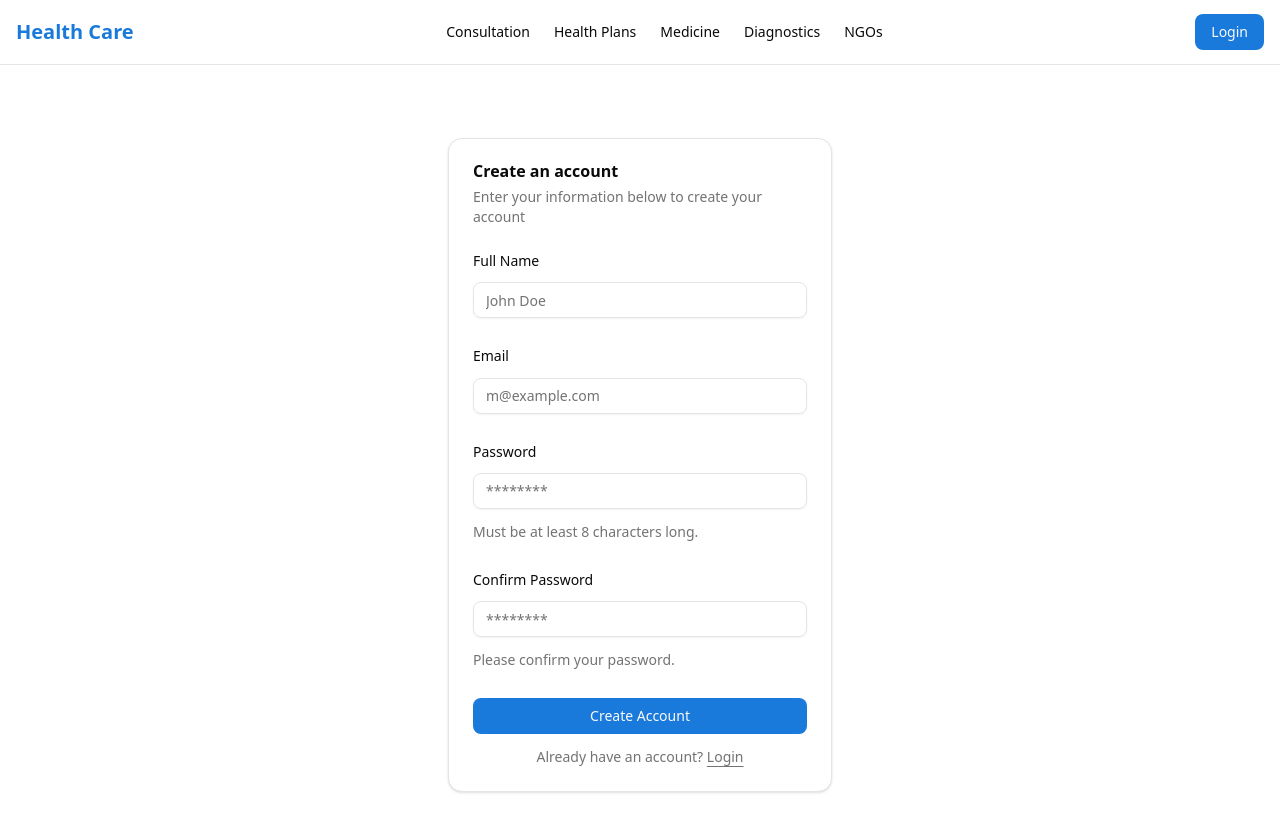
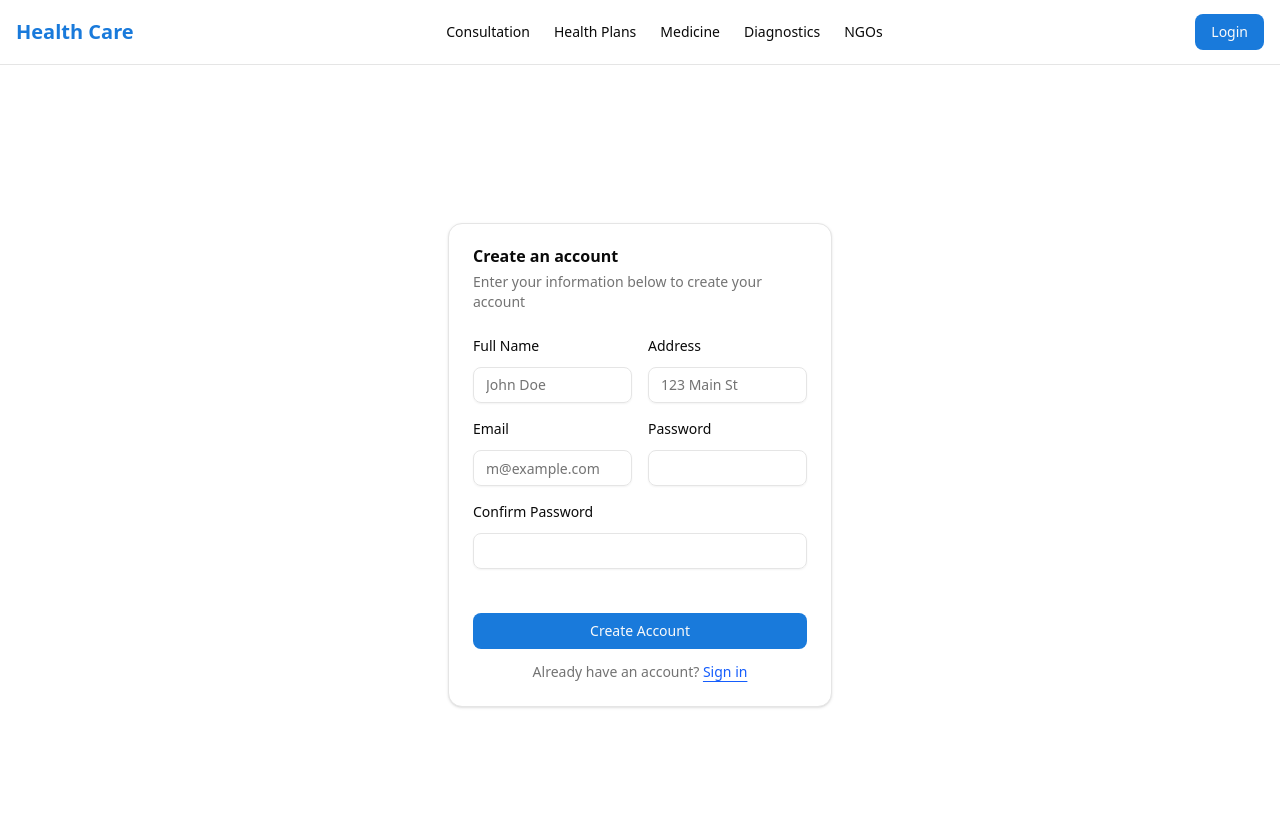
Before and after one commit to arafatrahman862/Health_Care_Frontend, a Next.js app: page /register in a window 1280 px wide. Shown: the top 832 px of the page. Built offline with nearby package versions, Linux system fonts and the light colour scheme.

Commit message:
implement register patient functionality with form handling and error display

```diff
--- a/src/components/register-form.tsx
+++ b/src/components/register-form.tsx
@@ -1,21 +1,39 @@
-import { Button } from "@/components/ui/button"
+"use client";
+import { Button } from "@/components/ui/button";
 import {
   Card,
   CardContent,
   CardDescription,
   CardHeader,
   CardTitle,
-} from "@/components/ui/card"
+} from "@/components/ui/card";
 import {
   Field,
   FieldDescription,
   FieldGroup,
   FieldLabel,
-} from "@/components/ui/field"
-import { Input } from "@/components/ui/input"
-import Link from "next/link";
+} from "@/components/ui/field";
+import { Input } from "@/components/ui/input";
+import { registerPatient } from "@/services/auth/registerPatient";
+import { useActionState } from "react";
 
 export function RegisterForm({ ...props }: React.ComponentProps<typeof Card>) {
+  const [state, formAction, isPending] = useActionState(registerPatient, null);
+  console.log(state, "state");
+
+    const getFieldError = (fieldName: string) => {
+      if (state && state.errors) {
+        const error = state.errors.find((err: any) => err.field === fieldName);
+        if (error) {
+          return error.message;
+        } else {
+          return null;
+        }
+      } else {
+        return null;
+      }
+    };
+
   return (
     <Card {...props}>
       <CardHeader>
@@ -25,56 +43,96 @@ export function RegisterForm({ ...props }: React.ComponentProps<typeof Card>) {
         </CardDescription>
       </CardHeader>
       <CardContent>
-        <form>
+        <form action={formAction}>
           <FieldGroup>
+            <div className="grid grid-cols-1 md:grid-cols-2 gap-4">
+              {/* Name */}
               <Field>
                 <FieldLabel htmlFor="name">Full Name</FieldLabel>
-              <Input id="name" type="text" placeholder="John Doe" required />
+                <Input
+                  id="name"
+                  name="name"
+                  type="text"
+                  placeholder="John Doe"
+                />
+                {getFieldError("name") && (
+                  <FieldDescription className="text-red-600">
+                    {getFieldError("name")}
+                  </FieldDescription>
+                )}
               </Field>
+              {/* Address */}
+              <Field>
+                <FieldLabel htmlFor="address">Address</FieldLabel>
+                <Input
+                  id="address"
+                  name="address"
+                  type="text"
+                  placeholder="123 Main St"
+                />
+
+                {getFieldError("address") && (
+                  <FieldDescription className="text-red-600">
+                    {getFieldError("address")}
+                  </FieldDescription>
+                )}
+              </Field>
+              {/* Email */}
               <Field>
                 <FieldLabel htmlFor="email">Email</FieldLabel>
                 <Input
                   id="email"
+                  name="email"
                   type="email"
                   placeholder="m@example.com"
-                required
                 />
+
+                {getFieldError("email") && (
+                  <FieldDescription className="text-red-600">
+                    {getFieldError("email")}
+                  </FieldDescription>
+                )}
               </Field>
+              {/* Password */}
               <Field>
                 <FieldLabel htmlFor="password">Password</FieldLabel>
-              <Input
-                id="password"
-                type="password"
-                placeholder="********"
-                required
-              />
-              <FieldDescription>
-                Must be at least 8 characters long.
+                <Input id="password" name="password" type="password" />
+
+                {getFieldError("password") && (
+                  <FieldDescription className="text-red-600">
+                    {getFieldError("password")}
                   </FieldDescription>
+                )}
               </Field>
-            <Field>
-              <FieldLabel htmlFor="confirm-password">
+              {/* Confirm Password */}
+              <Field className="md:col-span-2">
+                <FieldLabel htmlFor="confirmPassword">
                   Confirm Password
                 </FieldLabel>
                 <Input
-                id="confirm-password"
+                  id="confirmPassword"
+                  name="confirmPassword"
                   type="password"
-                placeholder="********"
-                required
                 />
-              <FieldDescription>Please confirm your password.</FieldDescription>
+
+                {getFieldError("confirmPassword") && (
+                  <FieldDescription className="text-red-600">
+                    {getFieldError("confirmPassword")}
+                  </FieldDescription>
+                )}
               </Field>
-            <FieldGroup>
+            </div>
+            <FieldGroup className="mt-4">
               <Field>
-                <Button type="submit">Create Account</Button>
+                <Button type="submit" disabled={isPending}>
+                  {isPending ? "Creating Account..." : "Create Account"}
+                </Button>
+
                 <FieldDescription className="px-6 text-center">
                   Already have an account?{" "}
-                  <Link
-                    href="/login"
-                    className="underline-offset-4 hover:underline"
-                  >
-                    Login
-                  </Link>
+                  <a href="/login" className="text-blue-600 hover:underline">
+                    Sign in
+                  </a>
                 </FieldDescription>
               </Field>
             </FieldGroup>
--- /dev/null
+++ b/src/services/auth/registerPatient.ts
@@ -0,0 +1,29 @@
+"use server"
+
+export const registerPatient = async (_currentState: any, formData: any): Promise<any> => {
+try {
+    const registerData = {
+        password: formData.get(('password')),
+        patient: {
+            name: formData.get('name'),
+            address: formData.get('address'),
+            email: formData.get('email'),
+        }
+
+    }
+    const newFormData = new FormData()
+    newFormData.append('data', JSON.stringify(registerData))
+
+    const res = await fetch(
+      "http://localhost:3000/api/v1/user/create-patient",
+      {
+        method: "POST",
+        body: newFormData,
+      }
+    ).then((res) => res.json());
+console.log(res);
+    return res
+} catch (error) {
+    console.log(error);
+}
+}
```
Lines whose indentation alone changed are shown as unchanged.
